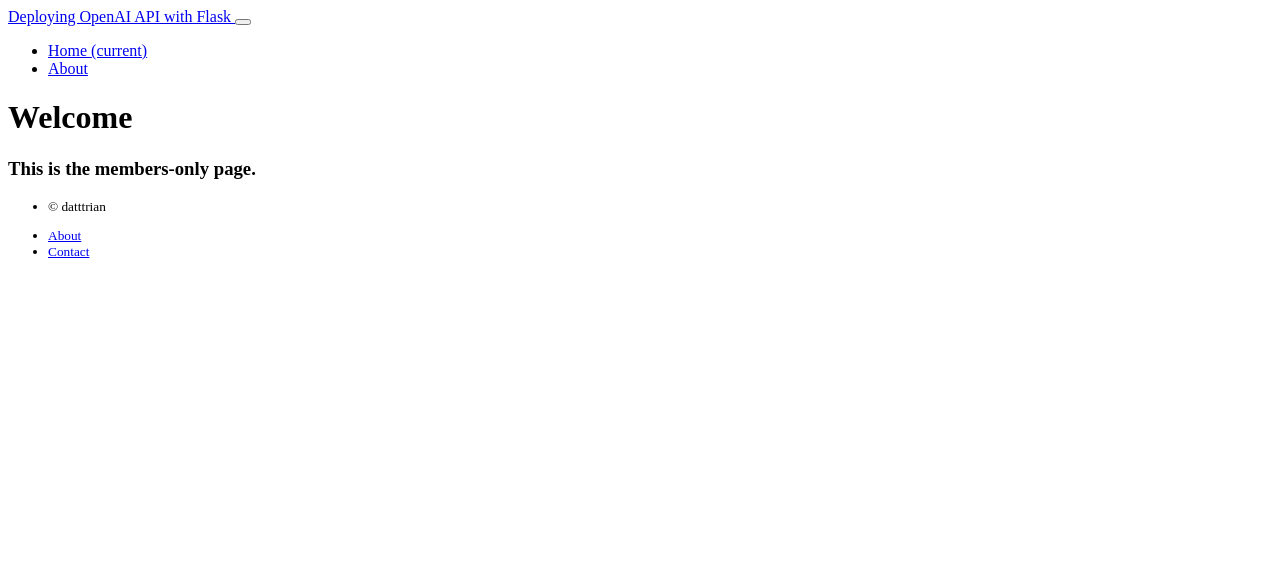
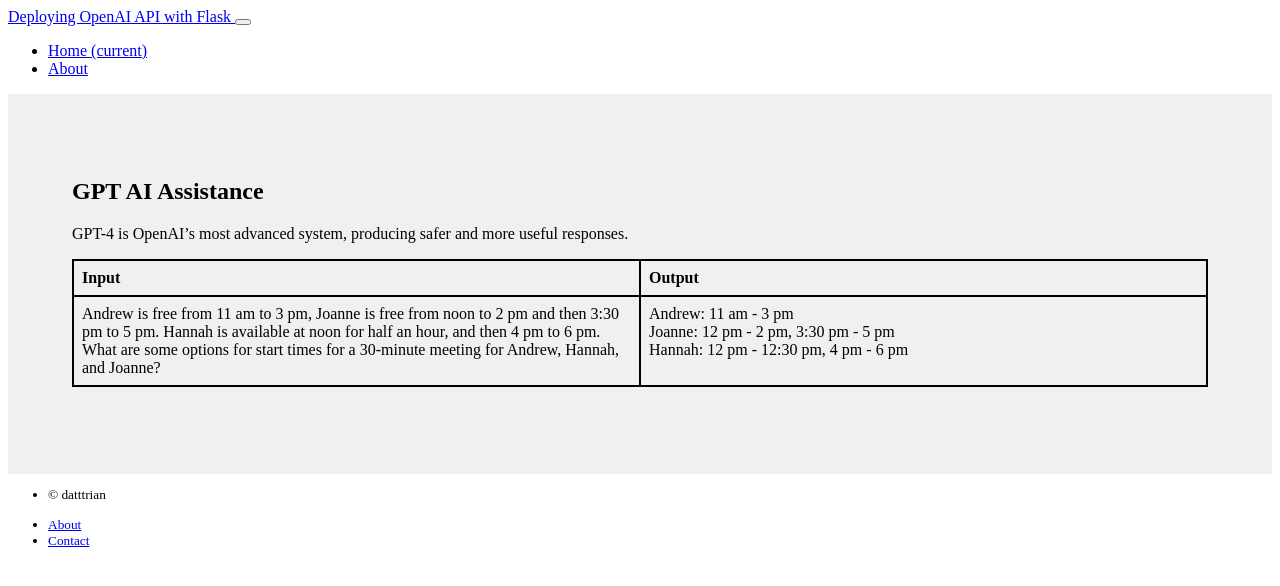
Before and after one commit to datttrian/deploying_openai_api_with_flask, a Flask app: template deploying_openai_api_with_flask/templates/users/members.html in a window 1280 px wide. Shown: the top 586 px of the page. Run offline with Flask 3, Linux system fonts and the light colour scheme; the template is opened without the code that fills it, so the values that code supplies are empty; parts of the project's set-up code (start-up, migrations or seed data) failed here and were passed over.

Commit message:
Update view members

```diff
--- /dev/null
+++ b/deploying_openai_api_with_flask/static/members.css
@@ -0,0 +1,40 @@
+.full-screen-section {
+    height: 47.5vh;
+    /* Set the initial height to 95vh */
+    overflow: hidden;
+    /* Optional: Hide overflow if needed */
+    transition: height 0.3s;
+    /* Add a smooth transition effect */
+}
+
+.hero-desc {
+    padding: 4rem;
+}
+
+table {
+    border-collapse: collapse;
+    width: 100%;
+    table-layout: fixed;
+}
+
+th,
+td {
+    border: 2px solid black;
+    text-align: left;
+    padding: 8px;
+    vertical-align: top;
+    /* Align text to the top */
+}
+
+
+
+td img {
+    width: 100px;
+    /* Set a fixed width for the images */
+    height: auto;
+    /* Allow the height to adjust proportionally */
+    display: block;
+    /* Prevent images from affecting line height */
+    margin-bottom: 10px;
+    /* Add spacing between images */
+}
--- a/deploying_openai_api_with_flask/templates/users/members.html
+++ b/deploying_openai_api_with_flask/templates/users/members.html
@@ -1,8 +1,37 @@
-
 {% extends "layout.html" %}
-{% block content %}
-    <div class="container">
-        <h1>Welcome {{ current_user.username }}</h1>
-        <h3>This is the members-only page.</h3>
-    </div>
+{% block css %}
+<link rel="stylesheet" type="text/css" href="{{ url_for('static', filename='members.css') }}" {% endblock %}
+{% block
+    content %} <!-- Table of Contents -->
+<div class="container">
+    <section class="full-screen-section chatgpt" style="background-color: #f0f0f0;" id="dynamic-section">
+        <div class="hero-desc">
+            <div class="title">
+                <h2>
+                    GPT <span class="hike-span">AI Assistance</span>
+                </h2>
+            </div>
+            <p>
+                GPT-4 is OpenAI’s most advanced system, producing safer and more useful responses.
+            </p>
+            </p>
+            <table>
+                <tr>
+                    <th>Input</th>
+                    <th>Output</th>
+                </tr>
+                <tr>
+                    <td>Andrew is free from 11 am to 3 pm, Joanne is free from noon to 2 pm and then 3:30 pm to 5 pm.
+                        Hannah is available at noon for half an hour, and then 4 pm to 6 pm. What are some options for
+                        start times for a 30-minute meeting for Andrew, Hannah, and Joanne?</td>
+                    <td>
+                        Andrew: 11 am - 3 pm<br>
+                        Joanne: 12 pm - 2 pm, 3:30 pm - 5 pm<br>
+                        Hannah: 12 pm - 12:30 pm, 4 pm - 6 pm<br><br>
+                    </td>
+                </tr>
+            </table>
+        </div>
+    </section>
+</div>
 {% endblock %}
```
